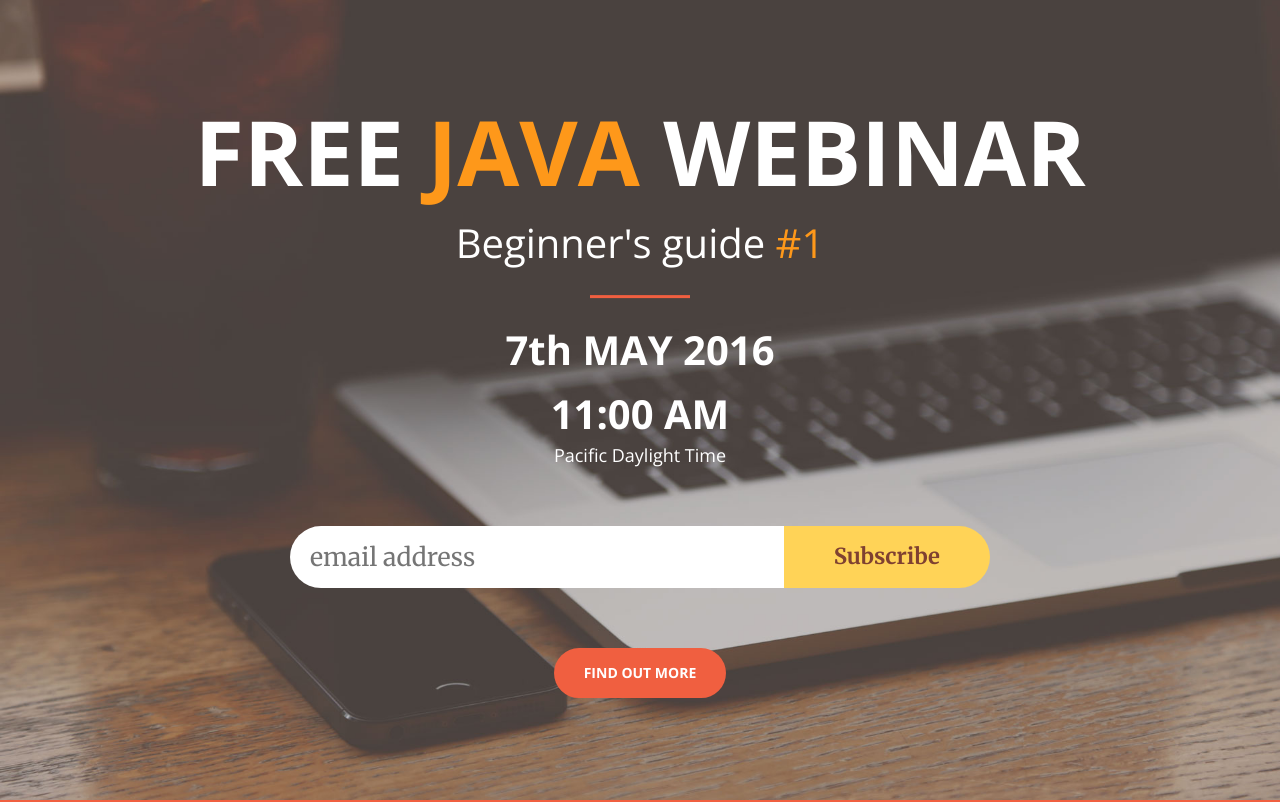
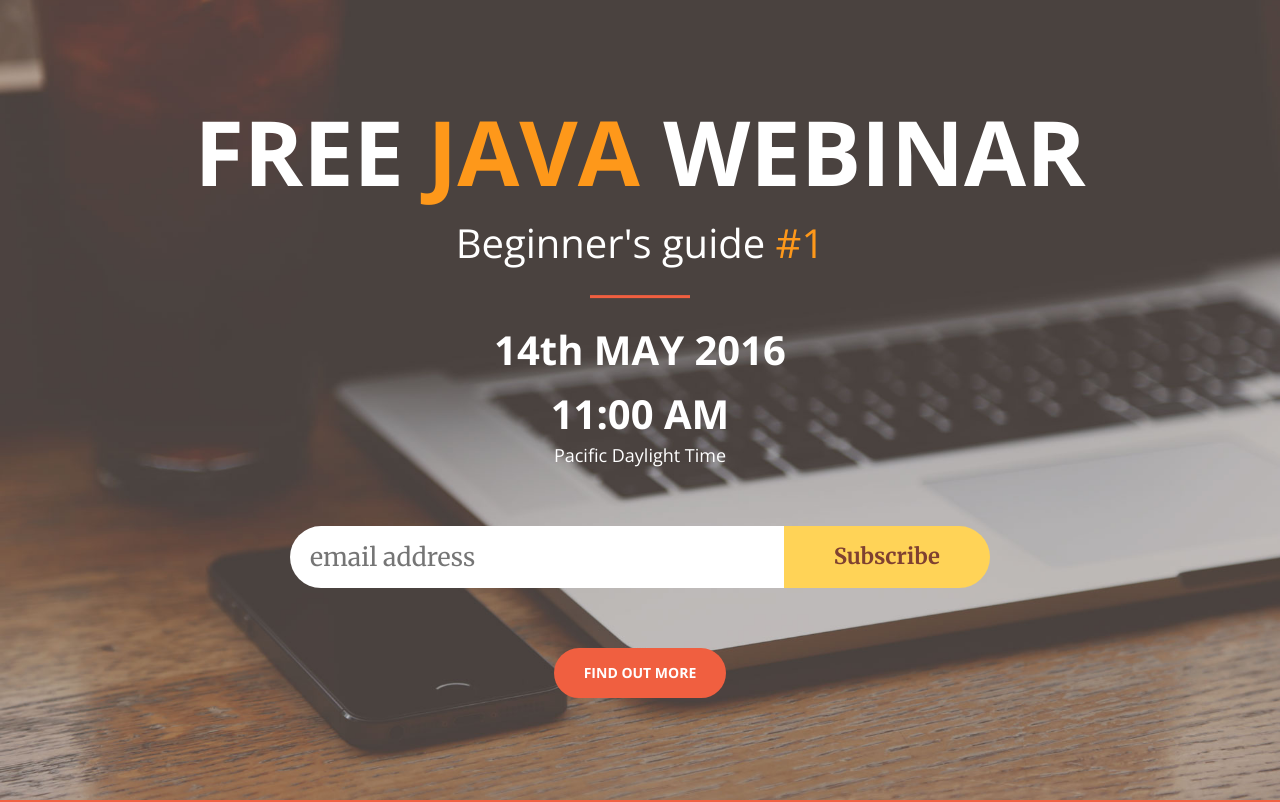
Before and after one commit to codersity/java-webinar, a plain HTML site: page index.html in a window 1280 px wide. Shown: the top 802 px of the page. Drawn offline with nearby package versions, Linux system fonts and the light colour scheme.

Commit message:
Change webinar date

```diff
--- a/index.html
+++ b/index.html
@@ -38,7 +38,7 @@
                         <hr>
 
                         <h2 style="font-weight: bold;">
-                            7th MAY 2016
+                            14th MAY 2016
                         </h2>
                         <h2 style="font-weight: bold;">11:00 AM</h2>
                         <h4>
```
